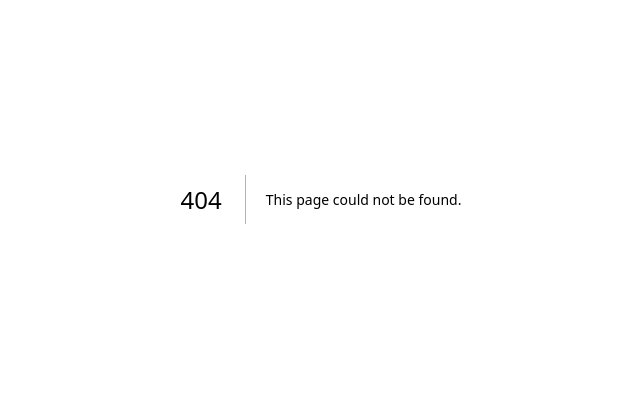
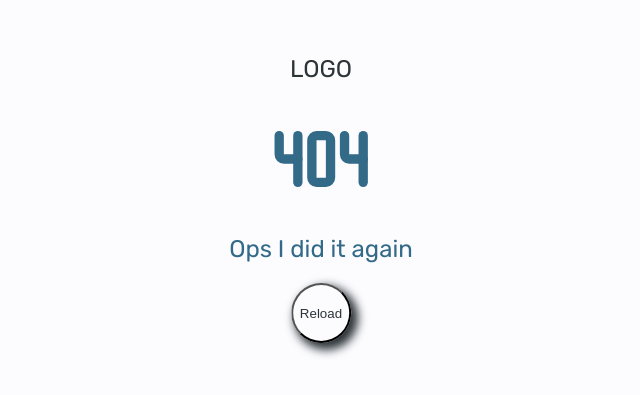
Before and after one commit to casiimir/project-cb6-bud-spencer, a Next.js app: page /page_404 in a window 1280 px wide. Before the commit this address had no page. Shown: the part 201-596 px from the top of the page, without its empty margins (319-959 px from the left). Built offline with nearby package versions, Linux system fonts and the light colour scheme.

Commit message:
page_errore 404

```diff
--- /dev/null
+++ b/src/pages/page_404.jsx
@@ -0,0 +1,19 @@
+import { TbError404 } from 'react-icons/tb';
+import styles from "../pages/page_404/styles.module.scss"
+
+
+const ErrorPage = () => {
+    return(
+        <div className={styles.ErrorPage}>
+            <p>LOGO</p>
+            <TbError404 className={styles.iconError}/>
+            <p className={styles.titleError}>Ops I did it again</p>
+            <input className={styles.inputError} type="button"
+            value="Reload"
+            onclick="window.location.reload()">
+            </input>
+        </div>
+    )
+}
+
+export default ErrorPage
--- /dev/null
+++ b/src/pages/page_404/styles.module.scss
@@ -0,0 +1,78 @@
+.ErrorPage{
+    color: $off-white;
+    height: 450px;
+    display: flex;
+    flex-direction: column;
+    align-items: center;
+    justify-content: center;
+    gap: 20px;
+    position: absolute;
+    top: 50%;
+    left: 50%;
+    transform: translate(-50%, -50%);
+
+
+    .iconError{
+        font-size: 7rem;
+        color:#336a88;
+
+    }
+    .titleError{
+        font-size: 1.5rem;
+        color:#336a88;
+
+    }
+    .inputError{
+        background: none;
+        width: 60px;
+        height: 60px;
+        border-radius: 50%;
+        color:$off-white;
+        box-shadow: 5px 5px 10px 2px $grey;
+        cursor: pointer;
+        transition: transform 1.5s;
+
+
+        &:hover{
+            transform: scaleX(-1);
+
+
+        }
+    }
+}
+
+
+
+@media screen and (min-width: 1000px) {
+    .ErrorPage {
+        color: $grey;
+        height: 450px;
+        display: flex;
+        flex-direction: column;
+        align-items: center;
+        justify-content: center;
+        gap: 20px;
+        position: absolute;
+        top: 50%;
+        left: 50%;
+        transform: translate(-50%, -50%);
+        font-size: 1.5rem;
+
+        .inputError{
+            background: none;
+            width: 60px;
+            height: 60px;
+            border-radius: 50%;
+            color:$grey;
+            box-shadow: 5px 5px 10px 2px $grey;
+            cursor: pointer;
+            transition: transform 1.5s;
+
+
+            &:hover{
+                transform: scaleX(-1);
+            }
+        }
+    }
+
+  }
```
Also changed, not shown: src/pages/index.jsx (renamed from src/pages/index.js).
